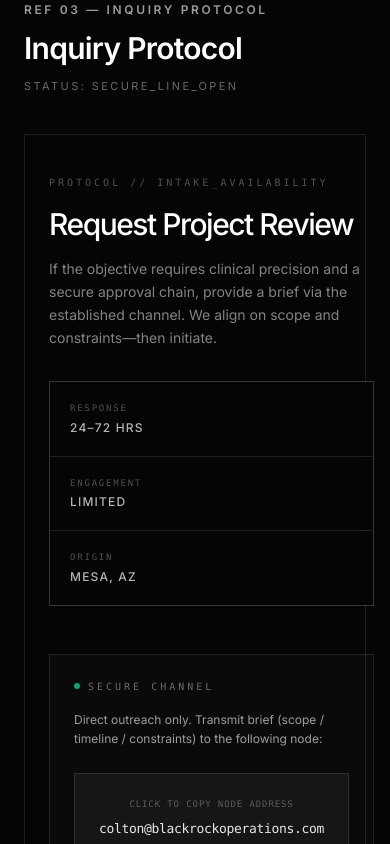
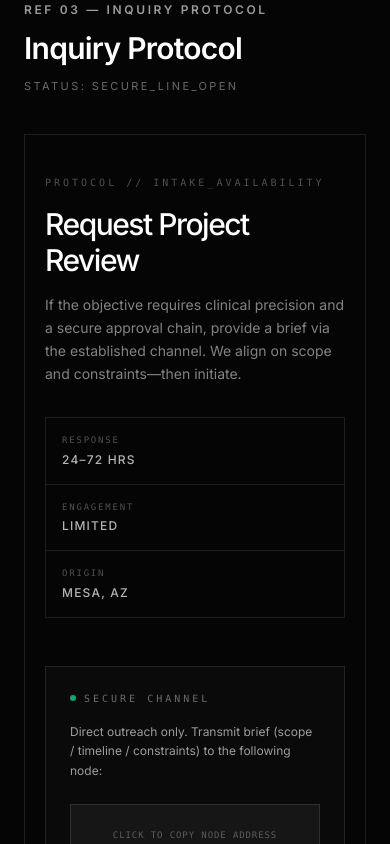
Before and after one commit to EntropyCapital/blackrockoperations.github.io, a Next.js app: page / in a window 390 px wide. Shown: the part 2740-3584 px from the top of the page. Built offline with nearby package versions, Linux system fonts and the light colour scheme.

Commit message:
Refactor CtaSection for improved layout and styles
Updated layout and styles for CtaSection component, including responsive design adjustments and improved button functionality.

```diff
--- a/app/components/CtaSection.jsx
+++ b/app/components/CtaSection.jsx
@@ -13,11 +13,11 @@
   };
 
   return (
-    <div className="border border-white/10 bg-[#050505]">
-      <div className="px-6 py-10 md:px-12 md:py-14">
+    <div className="border border-white/10 bg-[#050505] w-full">
+      <div className="px-5 py-10 md:px-12 md:py-14">
         <div className="grid gap-12 md:grid-cols-12 md:items-start">
 
-          {/* LEFT CONTENT: Mission Parameters */}
+          {/* LEFT CONTENT */}
           <div className="md:col-span-7">
             <p className="font-mono text-[10px] uppercase tracking-[0.3em] text-white/30">
               Protocol // Intake_Availability
@@ -33,15 +33,15 @@
               constraints—then initiate.
             </p>
 
-            {/* Responsive Specs: Stacks on mobile, 3-col on desktop */}
-            <div className="mt-8 grid gap-px bg-white/10 border border-white/10 sm:grid-cols-3">
+            {/* FIXED SPECS: Border-based stack for mobile, horizontal for desktop */}
+            <div className="mt-8 border border-white/10 divide-y divide-white/10 md:grid md:grid-cols-3 md:divide-y-0 md:divide-x">
               <MiniSpec label="Response" value="24–72 HRS" />
               <MiniSpec label="Engagement" value="LIMITED" />
               <MiniSpec label="Origin" value="MESA, AZ" />
             </div>
           </div>
 
-          {/* RIGHT CONTENT: Secure Channel */}
+          {/* RIGHT CONTENT */}
           <div className="md:col-span-5">
             <div className="border border-white/10 bg-white/[0.02] p-6 md:p-8">
               <div className="flex items-center gap-2 mb-4">
@@ -63,8 +63,8 @@
                   {copied ? "[ Status: Address Copied ]" : "Click to copy node address"}
                 </span>
 
-                {/* Responsive text size: smaller on mobile so it doesn't break */}
-                <span className={`text-[13px] sm:text-lg font-mono tracking-tight transition-colors truncate w-full ${copied ? 'text-emerald-400' : 'text-white/90'}`}>
+                {/* Fixed truncation for mobile */}
+                <span className={`text-[12px] sm:text-lg font-mono tracking-tight transition-colors break-all ${copied ? 'text-emerald-400' : 'text-white/90'}`}>
                   {email}
                 </span>
 
@@ -88,7 +88,7 @@
 
 function MiniSpec({ label, value }) {
   return (
-    <div className="bg-[#050505] p-5">
+    <div className="bg-transparent p-4 md:p-5">
       <div className="font-mono text-[9px] uppercase tracking-[0.2em] text-white/30">
         {label}
       </div>
```
